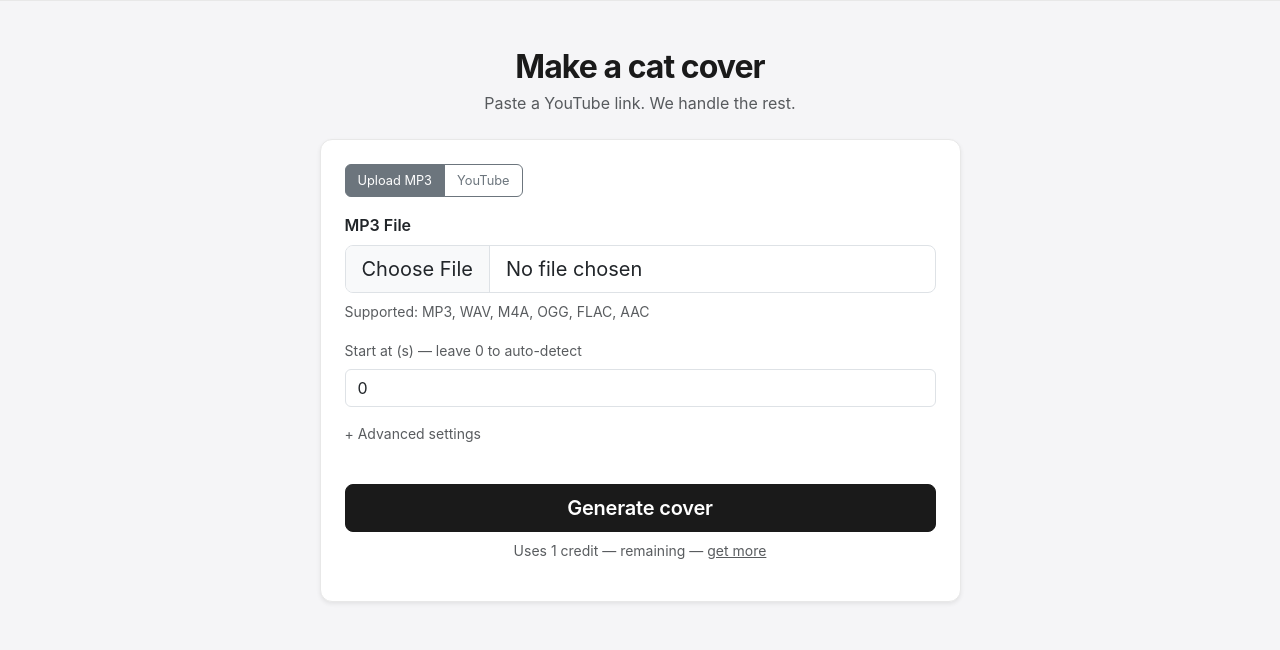
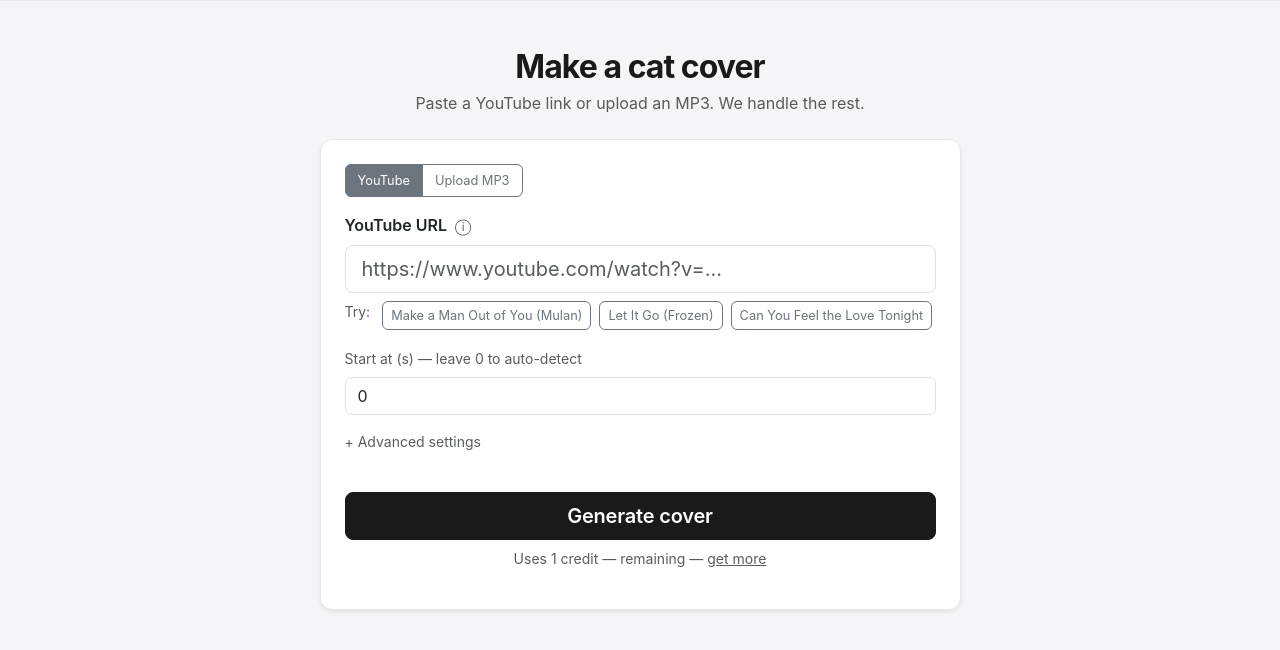
Before and after one commit to shlomota/meowify, a FastAPI app: template templates/index.html in a window 1280 px wide. Shown: the part 52-702 px from the top of the page. Run offline with FastAPI, Linux system fonts and the light colour scheme; the template is opened without the code that fills it, so the values that code supplies are empty; some libraries are stand-ins or nearby versions.

Commit message:
Make YouTube the default option (MP3 upload as secondary)

```diff
--- a/templates/index.html
+++ b/templates/index.html
@@ -5,7 +5,7 @@
 
     <div class="text-center mb-4">
       <h2 class="fw-bold mb-1" style="letter-spacing:-.03em">Make a cat cover</h2>
-      <p class="text-muted">Paste a YouTube link. We handle the rest.</p>
+      <p class="text-muted">Paste a YouTube link or upload an MP3. We handle the rest.</p>
     </div>
 
     {% if error %}
@@ -24,22 +24,14 @@
 
           {# Tab toggle #}
           <div class="btn-group mb-3" role="group">
-            <input type="radio" class="btn-check" name="source-mode" id="mode-upload" value="upload" checked>
+            <input type="radio" class="btn-check" name="source-mode" id="mode-url" value="url" checked>
+            <label class="btn btn-outline-secondary" for="mode-url">YouTube</label>
+            <input type="radio" class="btn-check" name="source-mode" id="mode-upload" value="upload">
             <label class="btn btn-outline-secondary" for="mode-upload">Upload MP3</label>
-            <input type="radio" class="btn-check" name="source-mode" id="mode-url" value="url">
-            <label class="btn btn-outline-secondary" for="mode-url">YouTube</label>
-          </div>
-
-          {# Upload input #}
-          <div id="upload-section" class="mb-3">
-            <label class="form-label fw-semibold">MP3 File</label>
-            <input type="file" name="audio" id="audio-input" class="form-control form-control-lg"
-                   accept="audio/*,.mp3,.wav,.m4a,.ogg,.flac,.aac" required>
-            <small class="text-muted d-block mt-2">Supported: MP3, WAV, M4A, OGG, FLAC, AAC</small>
           </div>
 
           {# YouTube input #}
-          <div id="url-section" class="mb-3" style="display:none">
+          <div id="url-section" class="mb-3">
             <label class="form-label fw-semibold">
               YouTube URL
               <a href="#" role="button" tabindex="0"
@@ -48,8 +40,8 @@
                  data-bs-toggle="popover"
                  data-bs-trigger="focus"
                  data-bs-placement="top"
-                 data-bs-title="Heads up"
-                 data-bs-content="YouTube download isn't 100% reliable — Google sometimes blocks our server with a bot check. If it fails, you'll be able to upload an MP3 file directly on the next screen."
+                 data-bs-title="Pro tip"
+                 data-bs-content="If YouTube download fails (rare), you can always upload an MP3 file directly on the next screen."
                  onclick="event.preventDefault()">
                 &#9432;
               </a>
@@ -72,6 +64,14 @@
               </button>
               {% endfor %}
             </div>
+          </div>
+
+          {# Upload input #}
+          <div id="upload-section" class="mb-3" style="display:none">
+            <label class="form-label fw-semibold">MP3 File</label>
+            <input type="file" name="audio" id="audio-input" class="form-control form-control-lg"
+                   accept="audio/*,.mp3,.wav,.m4a,.ogg,.flac,.aac">
+            <small class="text-muted d-block mt-2">Supported: MP3, WAV, M4A, OGG, FLAC, AAC</small>
           </div>
 
           <div class="row g-2 align-items-end mb-3">
```
